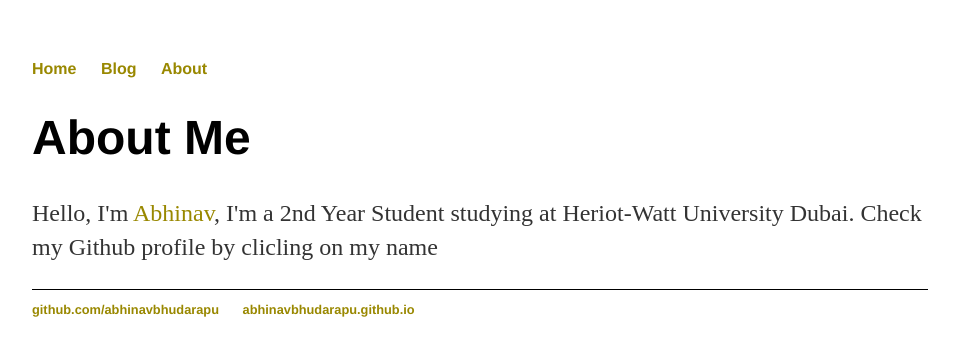
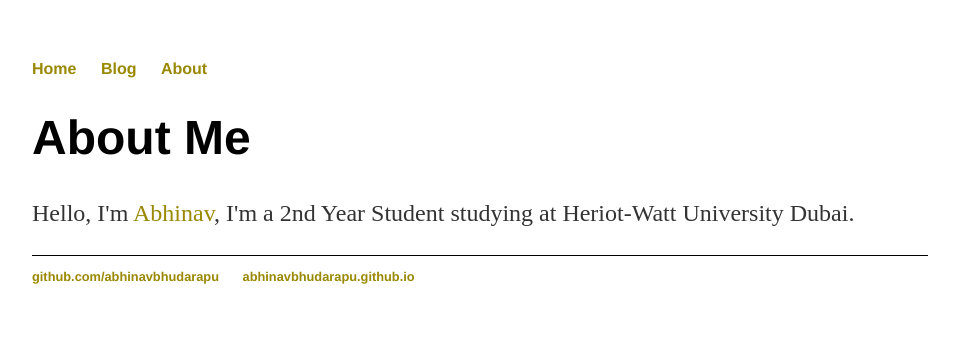
Before and after one commit to AbhinavBhudarapu/AbhinavBhudarapu.github.io, a Jekyll site: the page built from about/index.html, in a window 1280 px wide. Shown: the top 356 px of the page, without its empty margins (160-1119 px from the left). Built offline with Jekyll 4.4.1, drawn with Linux system fonts in a browser that asks for light colours.

Commit message:
Update index.html

```diff
--- a/about/index.html
+++ b/about/index.html
@@ -4,5 +4,5 @@ title: Web Programming Page
 ---
   <h1>About Me</h1>
   <p> Hello, I'm <a href="https://github.com/abhinavbhudarapu">Abhinav</a>, I'm a 2nd Year Student studying at Heriot-Watt University Dubai.
-Check my Github profile by clicling on my name
+
 </p>
```
